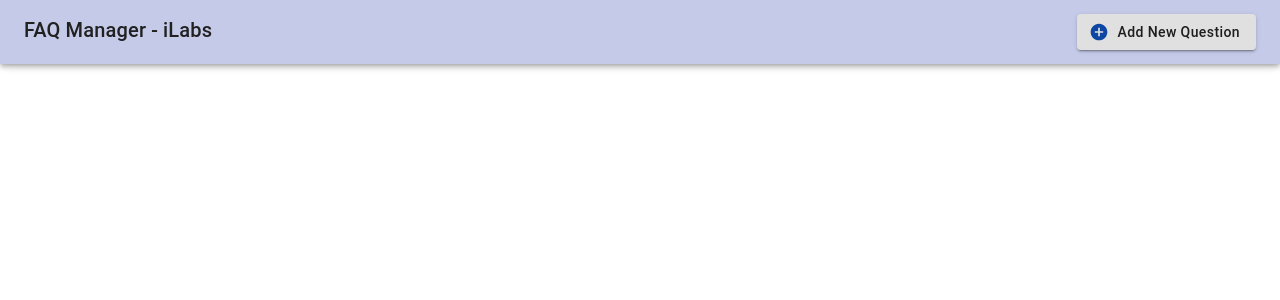
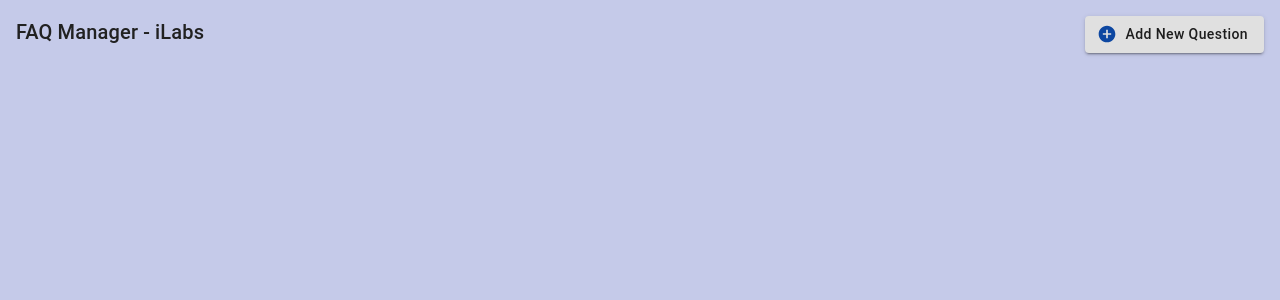
Before and after one commit to LuminiNanayakkara/FAQ-manager---iLabs, a React (Create React App) app: page / in a window 1280 px wide. Shown: the top 300 px of the page. Built offline with nearby package versions, Linux system fonts and the light colour scheme.

Commit message:
fixed the alignments in header

```diff
--- a/public/index.html
+++ b/public/index.html
@@ -26,9 +26,9 @@
     -->
     <title>React App</title>
   </head>
-  <body>
+  <body style="margin: 0px; padding: 0px;">
     <noscript>You need to enable JavaScript to run this app.</noscript>
-    <div id="root"></div>
+    <div id="root" ></div>
     <!--
       This HTML file is a template.
       If you open it directly in the browser, you will see an empty page.
--- a/src/App.js
+++ b/src/App.js
@@ -1,8 +1,17 @@
 import Header from "./components/ui/Header";
+import { makeStyles } from "@material-ui/core/styles";
+
+const useStyles = makeStyles((theme) => ({
+  app: {
+    backgroundColor: "#C5CAE9",
+    height: "100vh",
+  },
+}));
 
 const App = () => {
+  const classes = useStyles();
   return (
-    <div className="App">
+    <div className={classes.app}>
       <Header />
     </div>
   );
--- a/src/components/ui/Header.js
+++ b/src/components/ui/Header.js
@@ -21,15 +21,24 @@ const useStyles = makeStyles((theme) => ({
   plusIcon: {
     color: "#0D47A1",
   },
+  headerContainer: {
+    paddingTop: "1rem",
+    paddingLeft: "1rem",
+    paddingRight: "1rem",
+  },
 }));
 
 const Header = () => {
   const classes = useStyles();
   return (
     <React.Fragment>
-      <AppBar className={classes.appBar}>
-        <Toolbar>
-          <Grid container justifyContent="space-between">
+      {/* <AppBar className={classes.appBar}>
+        <Toolbar> */}
+      <Grid
+        container
+        justifyContent="space-between"
+        className={classes.headerContainer}
+      >
         <Grid item>
           <Typography variant="h6" className={classes.headerTitle}>
             FAQ Manager - iLabs
@@ -45,8 +54,8 @@ const Header = () => {
           </Button>
         </Grid>
       </Grid>
-        </Toolbar>
-      </AppBar>
+      {/* </Toolbar>
+      </AppBar> */}
     </React.Fragment>
   );
 };
--- a/src/components/ui/SearchBar.js
+++ b/src/components/ui/SearchBar.js
@@ -1,7 +1,11 @@
 import React from "react";
+import { makeStyles } from "@material-ui/core/styles";
+
+const useStyles = makeStyles((theme) => ({}));
 
 const SearchBar = () => {
-  return <div></div>;
+  const classes = useStyles();
+  return <React.Fragment></React.Fragment>;
 };
 
 export default SearchBar;
```
Lines whose indentation alone changed are shown as unchanged.
